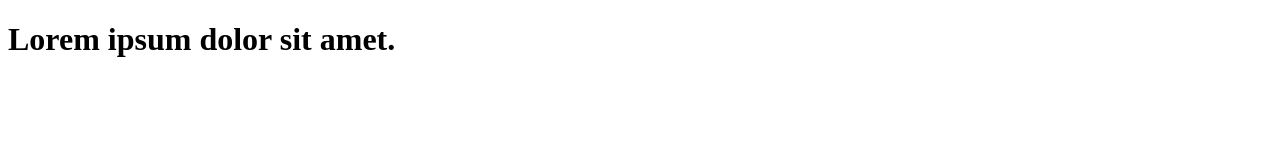
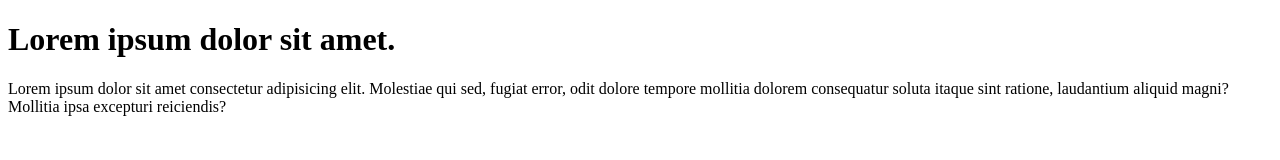
Before and after one commit to maxirosanda/clase9, a plain HTML site: page index.html in a window 1280 px wide. Drawn offline with Linux system fonts and the light colour scheme.

Commit message:
tercer commit

```diff
--- a/index.html
+++ b/index.html
@@ -8,5 +8,6 @@
 </head>
 <body>
     <h1>Lorem ipsum dolor sit amet.</h1>
+    <p>Lorem ipsum dolor sit amet consectetur adipisicing elit. Molestiae qui sed, fugiat error, odit dolore tempore mollitia dolorem consequatur soluta itaque sint ratione, laudantium aliquid magni? Mollitia ipsa excepturi reiciendis?</p>
 </body>
 </html>
```
